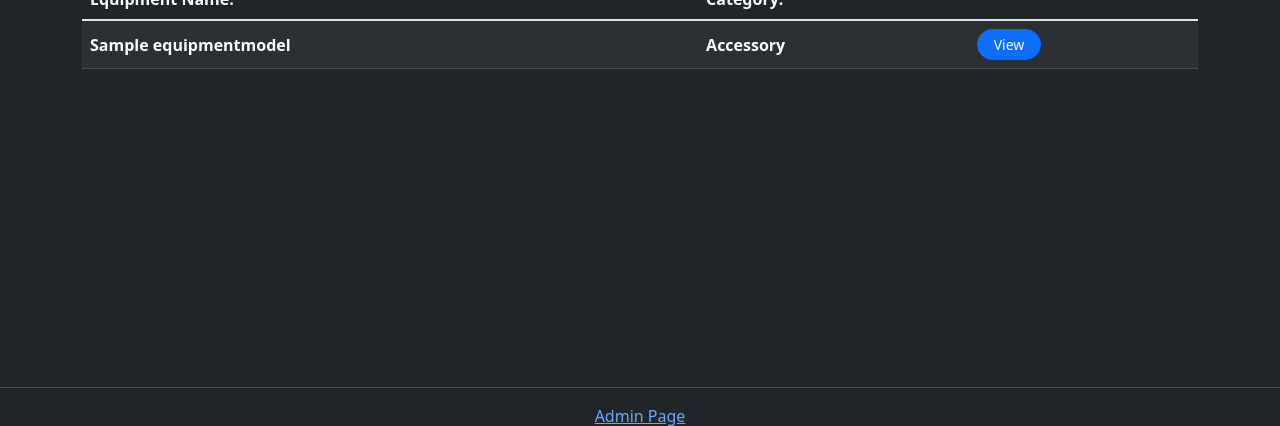
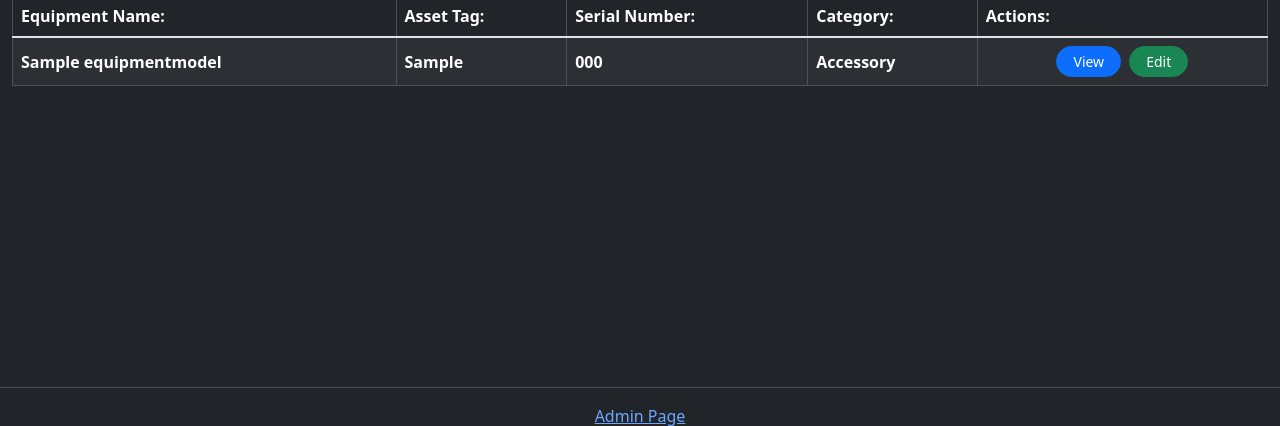
Before and after one commit to C0atRack/Django-Equipment-Management, a Django app: page /equipment_list in a window 1280 px wide. Shown: the part 356-782 px from the top of the page. Run offline with Django 4.2, Linux system fonts and the light colour scheme; tables that the repository leaves empty hold one stand-in row (values such as "Sample post"); lists and menus that the app fills with data are empty; some libraries are stand-ins or nearby versions.

Commit message:
Update the equipment list html and view to the project, as I forgot to before I swapped machines.

```diff
--- a/equipment_app/models.py
+++ b/equipment_app/models.py
@@ -36,3 +36,6 @@ class EquipmentModel(models.Model):
 
     def get_absolute_url(self):
         return reverse('equipment-detail', args=[str(self.id)])
+
+    def get_edit_absolute_url(self):
+        return reverse('equipment-update', args=[str(self.id)])
--- a/equipment_app/templates/equipment_app/equipment_list.html
+++ b/equipment_app/templates/equipment_app/equipment_list.html
@@ -1,13 +1,15 @@
 {% extends "equipment_app/base.html" %}
 
 {%block content%}
-<div class="container-sm">
-    <table class="table table-striped table-hover">
+<div class="container-fluid table-responsive  mt-3">
+    <table class="table table-striped table-bordered table-hover">
         <thead>
             <tr>
-                <th scope="columnheader">Equipment Name: </th>
-                <th scope="columnheader">Category:</th>
-                <th scope="columnheader" aira-label"Equipment Actions"></th>
+                <th scope="columnheader" >Equipment Name: </th>
+                <th scope="columnheader" >Asset Tag: </th>
+                <th scope="columnheader" >Serial Number: </th>
+                <th scope="columnheader" >Category:</th>
+                <th scope="columnheader"  aira-label"Equipment Actions">Actions:</th>
             </tr>
         </thead>
         <tbody class="table-group-divider">
@@ -15,9 +17,14 @@
         {% for equipment in page_obj %}
             <tr>
                 <th scope="cell" class="align-middle">{{equipment}}</th>
+                <th scope="cell" class="align-middle">{{equipment.AssetTag}}</th>
+                <th scope="cell" class="align-middle">{{equipment.SerialNumber}}</th>
                 <th scope="cell" class="align-middle">{{equipment.Category}}</th>
                 <th scope="cell" class="align-middle">
-                    <a aria-label="View {{equipment.name}} information" class="btn btn-primary btn-sm rounded-pill px-3" href="{{equipment.get_absolute_url}}">View</a>
+                    <div class="d-flex justify-content-center">
+                        <a aria-label="View {{equipment.name}} information" class="btn btn-primary btn-sm rounded-pill px-3 mx-2" href="{{equipment.get_absolute_url}}">View</a>
+                        <a aria-label="View {{equipment.name}} information" class="btn btn-success btn-sm rounded-pill px-3 me-2" href="{{equipment.get_edit_absolute_url}}">Edit</a>
+                    </span>
                 </th>
             </tr>
         {% endfor %}
--- a/equipment_app/views.py
+++ b/equipment_app/views.py
@@ -52,6 +52,12 @@ class EquipmentUpdate(UpdateView):
         print(f"Context: {context}")
         return context
 
+class EquipmentDelete(DeleteView):
+    model = EquipmentModel
+    template_name = "equipment_app/equipment_delete.html"
+
+    def get_success_url(self) -> str:
+        return reverse("index")
 
 class Logout(LogoutView):
     next_page = "index"
```
